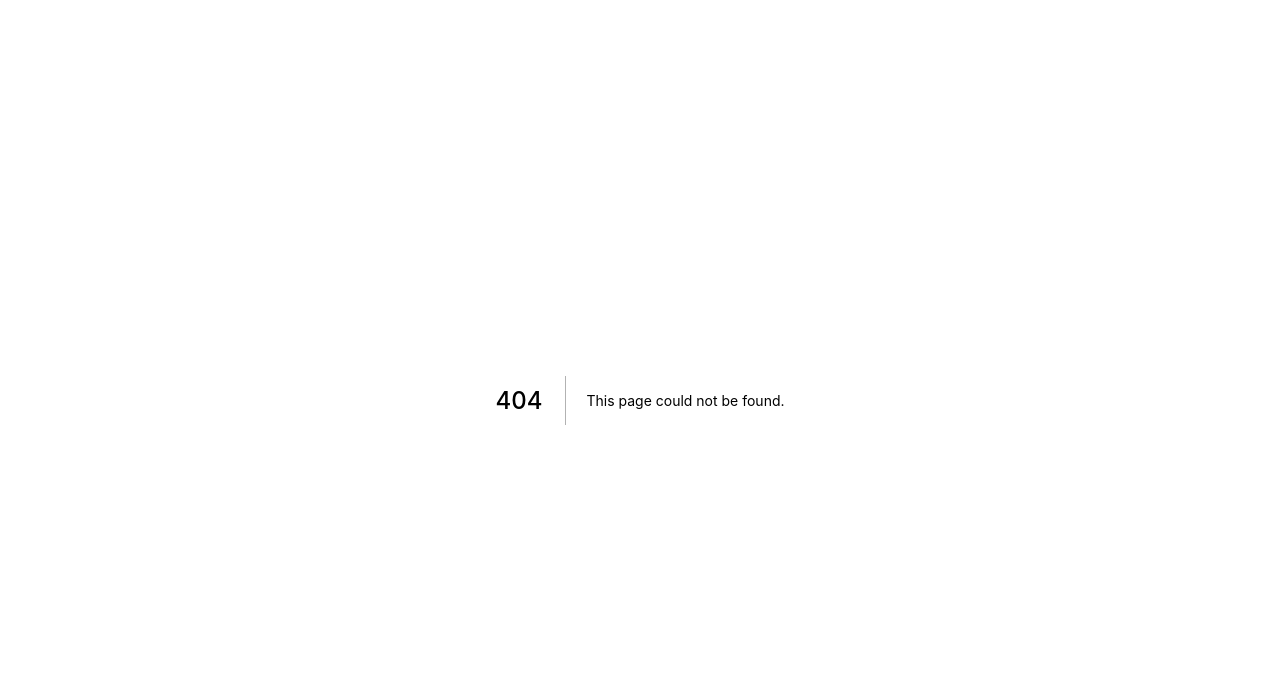
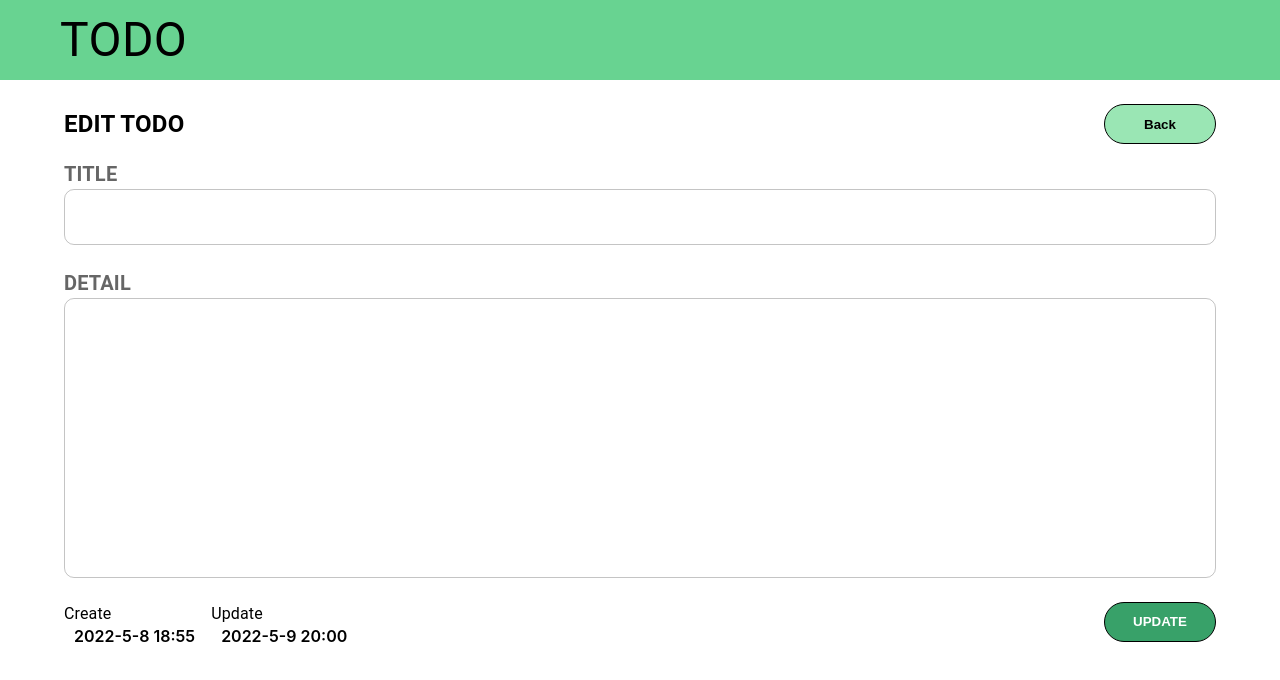
Before and after one commit to if-mentor/next_fire_todo_5, a Next.js app: page /editTodo in a window 1280 px wide. Before the commit this address had no page. Shown: the top 680 px of the page. Built offline with nearby package versions, Linux system fonts and the light colour scheme.

Commit message:
#17 編集画面レイアウト作成 (#66)
* #17 編集画面レイアウト作成

* #17 @mui/icons-materialの追加

```diff
--- a/package.json
+++ b/package.json
@@ -13,6 +13,7 @@
     "@emotion/styled": "^11.8.1",
     "@eslint/eslintrc": "^1.2.1",
     "@material-ui/core": "^5.0.0-beta.5",
+    "@mui/icons-material": "^5.6.2",
     "@mui/material": "^5.6.4",
     "next": "12.1.5",
     "prettier": "^2.6.2",
--- /dev/null
+++ b/pages/editTodo.tsx
@@ -0,0 +1,126 @@
+import React from 'react'
+
+import {
+  Container,
+  FormLabel,
+  OutlinedInput,
+  Typography,
+  Box,
+  Stack,
+  styled,
+} from '@mui/material'
+import { Header } from '../components/Header'
+
+const EditTodo = () => {
+  // フォーム送信
+  const handleSubmit = (event: React.FormEvent<HTMLFormElement>) => {
+    event.preventDefault()
+
+    const data = new FormData(event.currentTarget)
+    console.log('title: ', data.get('title'))
+    console.log('detail: ', data.get('detail'))
+  }
+
+  return (
+    <>
+      <Header />
+      <Container component="div">
+        <Stack spacing={2} my={3}>
+          <Box
+            component="div"
+            sx={{ display: 'flex', justifyContent: 'space-between' }}
+          >
+            <Typography
+              component="h2"
+              fontSize="24px"
+              fontWeight={600}
+              alignSelf="center"
+            >
+              EDIT TODO
+            </Typography>
+            <SButton
+              sx={{
+                backgroundColor: '#9ae6b4',
+                color: '#000',
+                '&:hover': { backgroundColor: '#9ae6b4' },
+              }}
+            >
+              Back
+            </SButton>
+          </Box>
+          <form onSubmit={handleSubmit}>
+            <Stack spacing={3}>
+              <FormLabel sx={{ fontWeight: 600, fontSize: '20px' }}>
+                <div>TITLE</div>
+                <OutlinedInput
+                  id="title"
+                  name="title"
+                  fullWidth
+                  sx={{ fontWeight: 600, borderRadius: '10px' }}
+                />
+              </FormLabel>
+              <FormLabel sx={{ fontWeight: 600, fontSize: '20px' }}>
+                <div>DETAIL</div>
+                <OutlinedInput
+                  id="detail"
+                  name="detail"
+                  fullWidth
+                  multiline
+                  sx={{
+                    minHeight: '280px',
+                    alignItems: 'start',
+                    fontWeight: 600,
+                    borderRadius: '10px',
+                  }}
+                />
+              </FormLabel>
+              <Box
+                component="div"
+                sx={{ display: 'flex', justifyContent: 'space-between' }}
+              >
+                <Box display="flex">
+                  <Box mr={2}>
+                    <Typography>Create</Typography>
+                    <p style={{ margin: '0 0 0 10px', fontWeight: 600 }}>
+                      2022-5-8 18:55
+                    </p>
+                  </Box>
+                  <Box>
+                    <Typography>Update</Typography>
+                    <p style={{ margin: '0 0 0 10px', fontWeight: 600 }}>
+                      2022-5-9 20:00
+                    </p>
+                  </Box>
+                </Box>
+                <SButton
+                  type="submit"
+                  sx={{
+                    bgcolor: '#38a169',
+                    color: '#fff',
+                    '&:hover': { bgcolor: '#38a169' },
+                  }}
+                >
+                  UPDATE
+                </SButton>
+              </Box>
+            </Stack>
+          </form>
+        </Stack>
+      </Container>
+    </>
+  )
+}
+
+// Button 共通スタイル
+const SButton = styled('button')({
+  height: '40px',
+  width: '112px',
+  borderRadius: '100px',
+  border: '1px solid #000',
+  fontWeight: 600,
+  '&:hover': {
+    opacity: 0.7,
+  },
+})
+
+export default EditTodo
```
Also changed, not shown: 1 other file (tests, documents, lock files or other folders).
